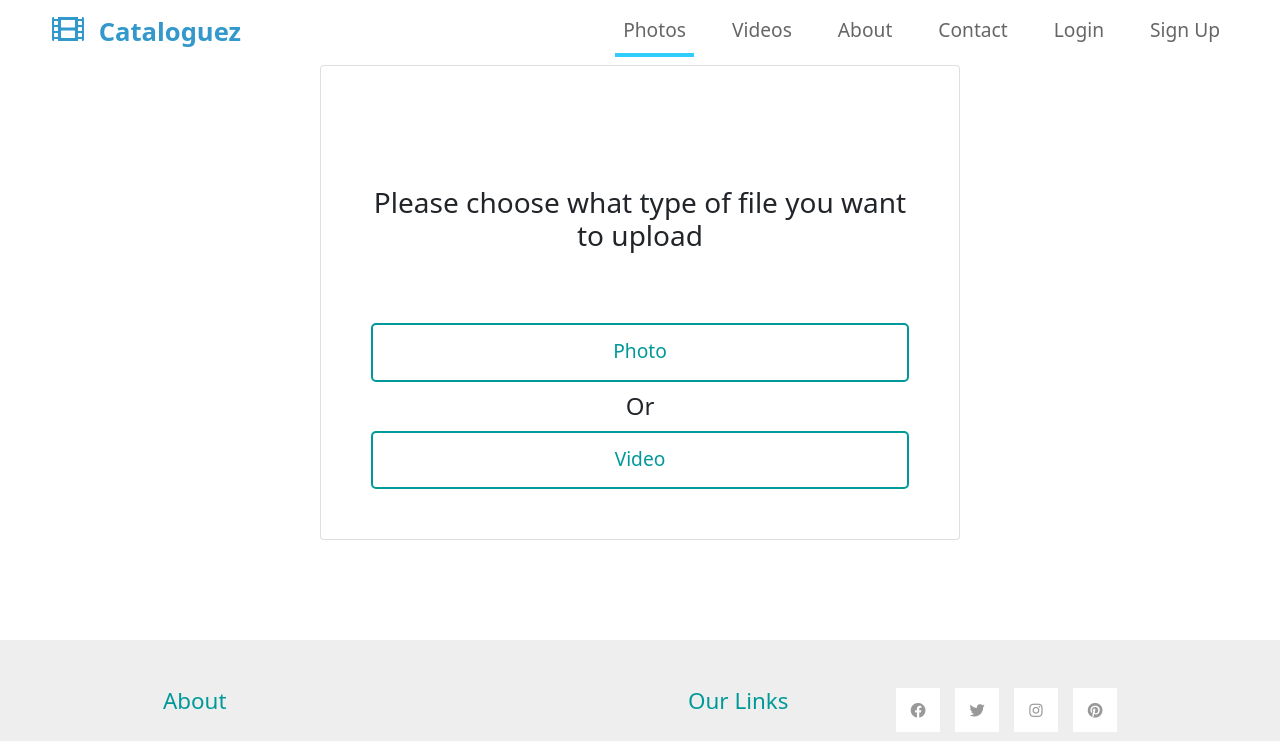
After one commit to SteppaCodes/Cataloguez, a Django app: page /upload-media/ in a window 1280 px wide. The commit adds this page. Shown: the top 741 px of the page. Run offline with Django 5.2, Linux system fonts and the light colour scheme; data comes from the database, SQL or seed files in the repository; some libraries are stand-ins or nearby versions.

Commit message:
chore: Media upload

```diff
--- a/apps/catalogue/templates/catalogue/photo-detail.html
+++ b/apps/catalogue/templates/catalogue/photo-detail.html
@@ -9,7 +9,7 @@
         </div>
         <div class="row tm-mb-90">
             <div class="col-xl-8 col-lg-7 col-md-6 col-sm-12">
-                <img src="{{photo.image_url}}" alt="Image" class="img-fluid" style="width:100%">
+                <img src="{{photo.image_url}}" alt="Image" class="img-fluid" style="width:100%; image-rendering: pixelated; object-fit: cover;">
             </div>
             <div class="col-xl-4 col-lg-5 col-md-6 col-sm-12">
                 <div class="tm-bg-gray tm-video-details">
--- /dev/null
+++ b/apps/catalogue/templates/catalogue/upload-type.html
@@ -0,0 +1,38 @@
+{% extends 'common/index.html' %}
+
+{% load static  %}
+
+{% block content %}
+
+<style>
+  .choice-h3 {
+    margin:70px 0;
+    text-align:center;
+    fomt-weight:bold;
+    width:100%;
+  }
+  h4.choice-h4 {
+    text-align:center;
+    margin:10px;
+  }
+
+  .btn {
+    background-color: white;
+    color:#009999;
+    border: 2px solid #009999;
+  }
+
+</style>
+
+<div class="card" style="width:50%; margin:0 auto 100px; padding:50px;">
+       <h3 class="choice-h3">Please choose what type of file you want to upload</h3>
+       <a href="{% url 'upload' 'photo' %}">
+              <button type="submit" class="btn btn-primary btn-block"  >Photo</button>
+       </a>
+       <h4 class="choice-h4">Or</h4>
+       <a href="{% url 'upload' 'video' %}">
+             <button type="submit" class="btn btn-primary btn-block">Video</button>
+        </a>
+
+</div>
+{% endblock %}
--- a/apps/catalogue/urls.py
+++ b/apps/catalogue/urls.py
@@ -4,7 +4,9 @@ from .views import (
     PhotoListView,
     PhotoDetalView,
     VideosListView,
-    TagDetailView
+    TagDetailView,
+    UploadMediaRequestView,
+    UploadMediaView
     )
 
 urlpatterns = [
@@ -13,5 +15,8 @@ urlpatterns = [
 
     path("videos/", VideosListView.as_view(), name="videos"),
 
-    path("tag/<id>", TagDetailView.as_view(), name="tag-detail")
+    path("tag/<id>", TagDetailView.as_view(), name="tag-detail"),
+
+    path('upload-media/', UploadMediaRequestView.as_view(), name='upload-request'),
+    path('upload/<str:type>', UploadMediaView.as_view(), name='upload'),
 ]
--- a/apps/catalogue/views.py
+++ b/apps/catalogue/views.py
@@ -1,8 +1,9 @@
-from django.shortcuts import render
+from django.shortcuts import render, redirect
 from django.views import View
 from django.shortcuts import get_object_or_404
 
 from .models import Photo, Video, Tag
+from .forms import PhotoForm, VideoForm
 
 
 class PhotoListView(View):
@@ -52,3 +53,43 @@ class TagDetailView(View):
             "videos":videos
         }
         return render(request, 'catalogue/tag-medias.html', context)
+
+
+class UploadMediaRequestView(View):
+   def get(self, request):
+        return render(request, 'catalogue/upload-type.html')
+
+
+
+class UploadMediaView(View):
+    def get(self, request, type):
+
+        if type == "photo":
+            form = PhotoForm()
+        else:
+            form = VideoForm()
+
+        context = {
+            "form":form
+        }
+        return render(request, 'catalogue/upload-media.html', context)
+
+    def post(self, request, type):
+        if type == "photo":
+            form = PhotoForm(request.POST, request.FILES)
+        else:
+            form = VideoForm(request.POST, request.FILES)
+
+        if form.is_valid():
+            media = form.save(commit=False)
+            media.user = request.user
+            print(media.img)
+            media.save()
+
+            media.tags.set(form.cleaned_data['tags'])
+            return redirect('photos')
+
+        context = {
+            "form":form
+        }
+        return render(request, 'catalogue/upload-media.html', context)
--- a/apps/common/templates/common/hero.html
+++ b/apps/common/templates/common/hero.html
@@ -27,6 +27,6 @@
                     </button>
                 </form>
                 {% if request.user.is_authenticated %}
-                <button type="submit" id="upload-btn" class="btn btn-outline-success tm-search-btn"><i id="icon" class="fas fa-upload"></i></button>
+                <a href="{% url 'upload-request' %}"><button type="submit" id="upload-btn" class="btn btn-outline-success tm-search-btn"><i id="icon" class="fas fa-upload"></i></button></a>
                 {% endif %}
     </div>
```
Also changed, not shown: apps/catalogue/forms.py (added, +15 -0 lines), apps/catalogue/templates/catalogue/upload-media.html (added, +17 -0 lines), apps/general/urls.py (line endings or trailing spaces).
